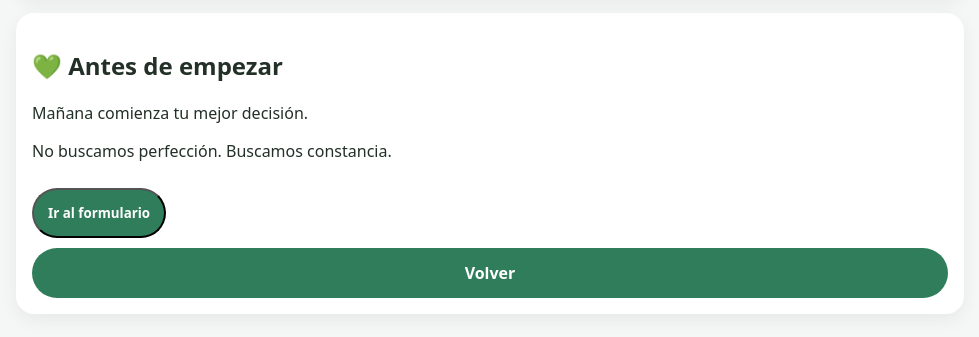
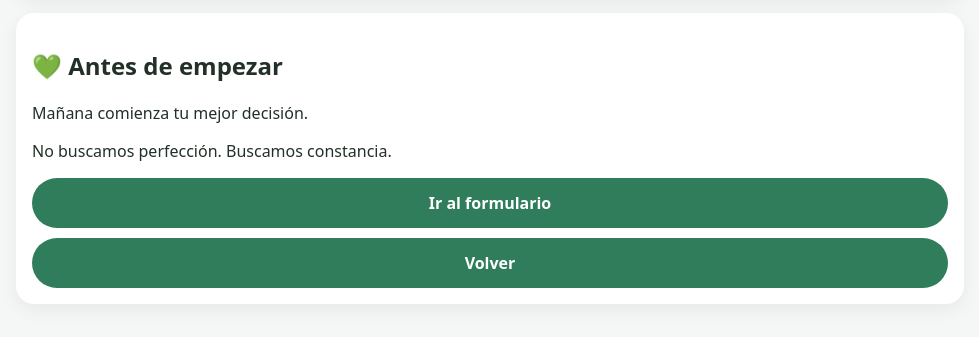
Before and after one commit to lua66/Plan-Bienestar-M2, a plain HTML site: page index.html in a window 1280 px wide. Both pictures are taken after a click on the button "🧚 ¿Lista para comenzar?". Shown: the part 175-512 px from the top of the page, without its empty margins (150-1129 px from the left). Drawn offline with Linux system fonts and the light colour scheme.

Commit message:
Update index.html

```diff
--- a/index.html
+++ b/index.html
@@ -175,11 +175,10 @@
       <p>Mañana comienza tu mejor decisión.</p>
       <p>No buscamos perfección. Buscamos constancia.</p>
 
-      <!-- 🔥 BOTÓN FORMULARIO ARREGLADO -->
-      <button class="closeDay"
-        onclick="window.open('https://docs.google.com/forms/d/e/1FAIpQLSc5pk4s5xXOz65y8jSf0SADo9nnlgx6DrjEaAvw7znqymEpVg/viewform?usp=header','_blank')">
+      <div class="closeDay" id="goToForm"
+           onclick="window.open('https://docs.google.com/forms/d/e/1FAIpQLSc5pk4s5xXOz65y8jSf0SADo9nnlgx6DrjEaAvw7znqymEpVg/viewform?usp=header','_blank')">
         Ir al formulario
-      </button>
+      </div>
 
       <div class="closeDay" id="closeCommit">Volver</div>
     </div>
```
